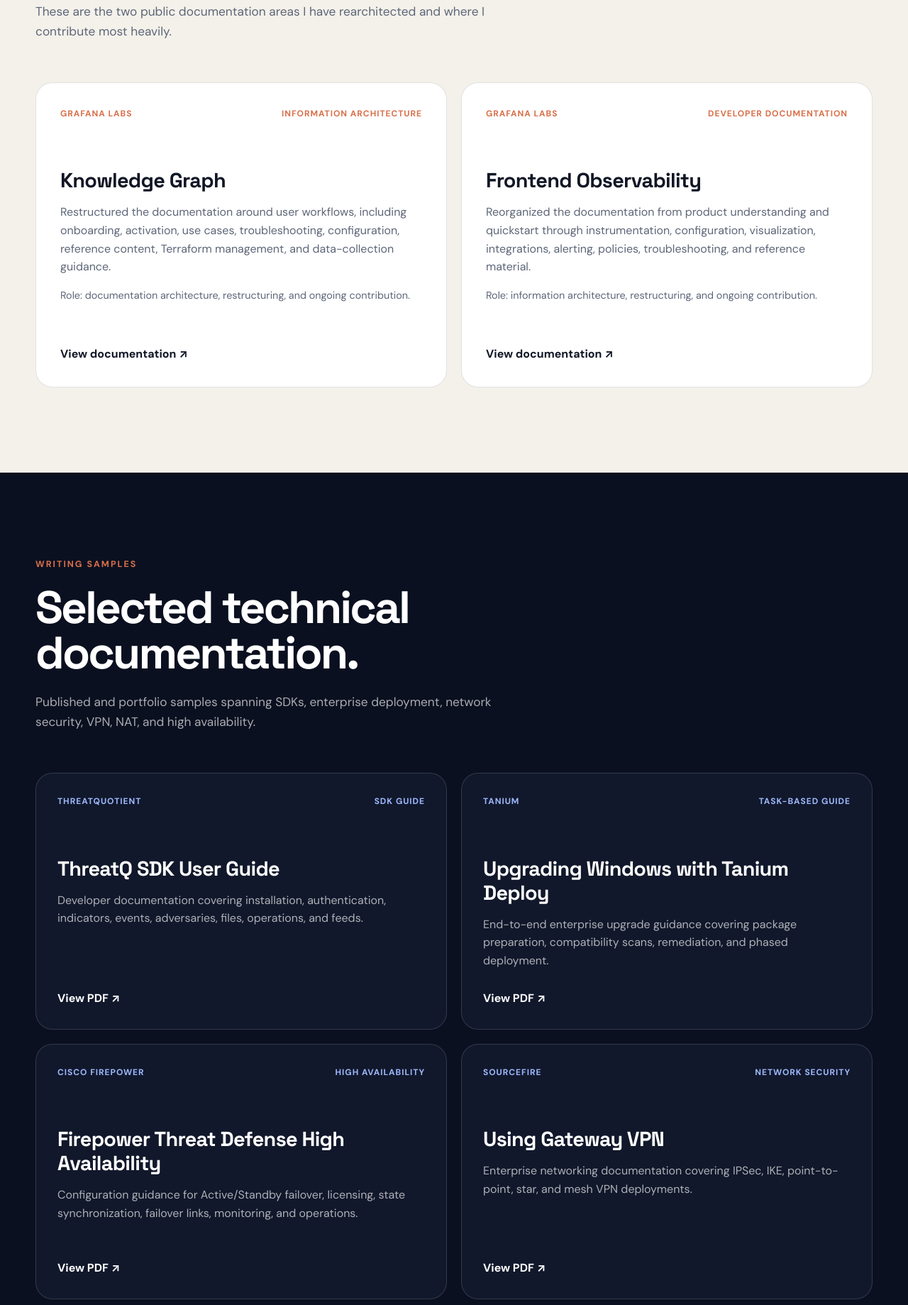
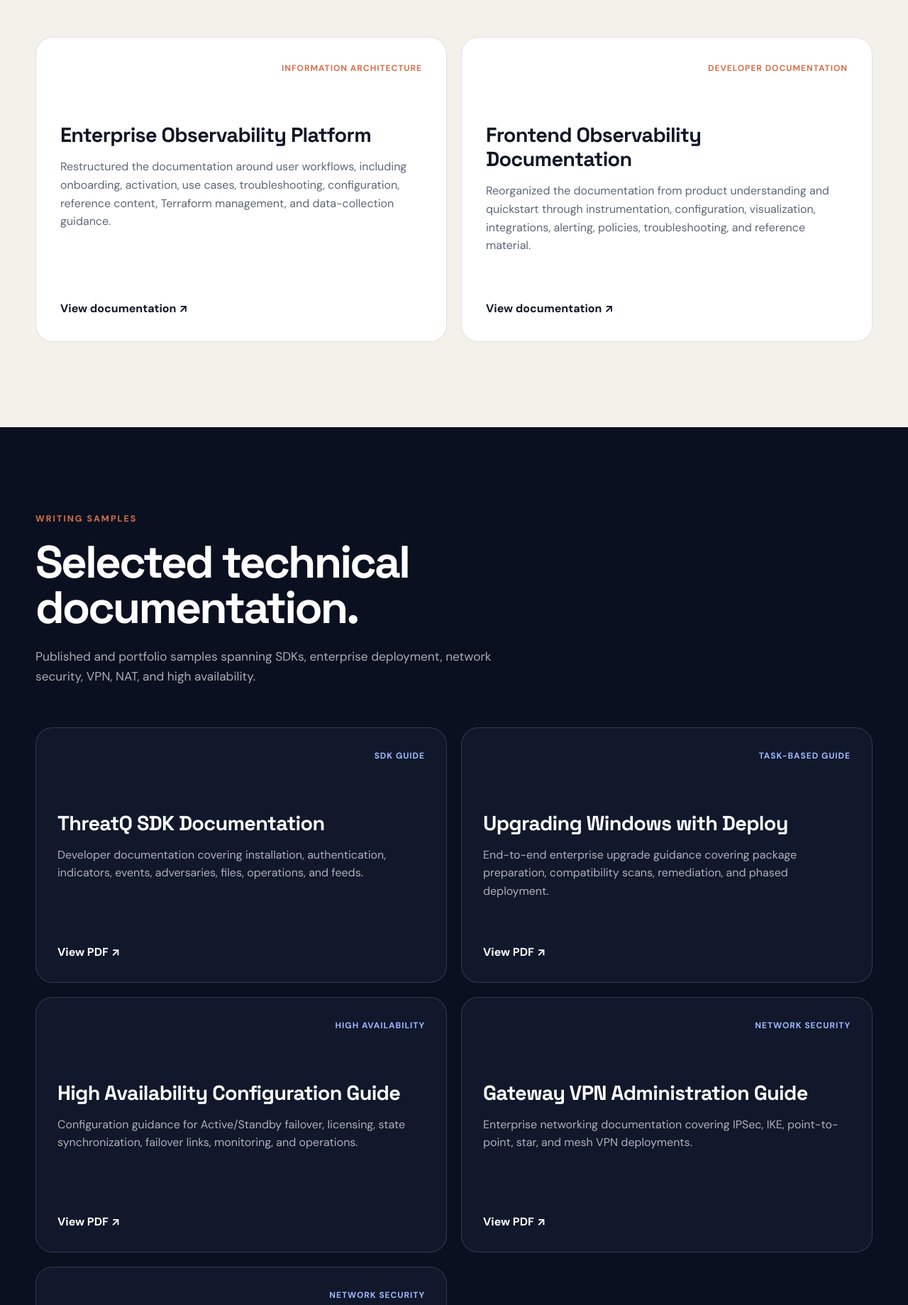
Before and after one commit to uafactor/uafactor.github.io, a plain HTML site: page index.html in a window 1280 px wide. Shown: the part 1504-3343 px from the top of the page at 71% size. Drawn offline with Linux system fonts and the light colour scheme.

Commit message:
anonymize portfolio

```diff
--- a/index.html
+++ b/index.html
@@ -100,43 +100,43 @@
       <div class="shell">
         <div class="section-heading">
           <p class="eyebrow">Current featured work</p>
-          <h2>Documentation architecture at Grafana Labs.</h2>
+          <h2>Documentation architecture at .</h2>
           <p>
-            These are the two public documentation areas I have rearchitected and where I contribute most heavily.
+            Representative examples of recent information architecture and developer documentation work from a large enterprise observability platform.
           </p>
         </div>
 
         <div class="feature-grid">
           <article class="feature-card">
             <div class="feature-topline">
-              <span>Grafana Labs</span>
+              <span></span>
               <span>Information architecture</span>
             </div>
-            <h3>Knowledge Graph</h3>
+            <h3>Enterprise Observability Platform</h3>
             <p>
               Restructured the documentation around user workflows, including onboarding,
               activation, use cases, troubleshooting, configuration, reference content,
               Terraform management, and data-collection guidance.
             </p>
-            <p class="role-note">Role: documentation architecture, restructuring, and ongoing contribution.</p>
-            <a class="sample-link" href="https://grafana.com/docs/grafana-cloud/platform/knowledge-graph/" target="_blank" rel="noopener noreferrer">
+            <p class="role-note"></p>
+            <a class="sample-link" href="#" target="_blank" rel="noopener noreferrer">
               View documentation <span aria-hidden="true">↗</span>
             </a>
           </article>
 
           <article class="feature-card">
             <div class="feature-topline">
-              <span>Grafana Labs</span>
+              <span></span>
               <span>Developer documentation</span>
             </div>
-            <h3>Frontend Observability</h3>
+            <h3>Frontend Observability Documentation</h3>
             <p>
               Reorganized the documentation from product understanding and quickstart through
               instrumentation, configuration, visualization, integrations, alerting, policies,
               troubleshooting, and reference material.
             </p>
-            <p class="role-note">Role: information architecture, restructuring, and ongoing contribution.</p>
-            <a class="sample-link" href="https://grafana.com/docs/grafana-cloud/observe-and-act/monitor-applications/frontend-observability/" target="_blank" rel="noopener noreferrer">
+            <p class="role-note"></p>
+            <a class="sample-link" href="#" target="_blank" rel="noopener noreferrer">
               View documentation <span aria-hidden="true">↗</span>
             </a>
           </article>
@@ -156,36 +156,36 @@
 
         <div class="sample-grid">
           <article class="sample-card">
-            <div class="sample-topline"><span>ThreatQuotient</span><span>SDK guide</span></div>
-            <h3>ThreatQ SDK User Guide</h3>
+            <div class="sample-topline"><span></span><span>SDK guide</span></div>
+            <h3>ThreatQ SDK Documentation</h3>
             <p>Developer documentation covering installation, authentication, indicators, events, adversaries, files, operations, and feeds.</p>
             <a class="sample-link" href="assets/threatq-sdk-user-guide.pdf" target="_blank" rel="noopener">View PDF <span aria-hidden="true">↗</span></a>
           </article>
 
           <article class="sample-card">
-            <div class="sample-topline"><span>Tanium</span><span>Task-based guide</span></div>
-            <h3>Upgrading Windows with Tanium Deploy</h3>
+            <div class="sample-topline"><span></span><span>Task-based guide</span></div>
+            <h3>Upgrading Windows with  Deploy</h3>
             <p>End-to-end enterprise upgrade guidance covering package preparation, compatibility scans, remediation, and phased deployment.</p>
             <a class="sample-link" href="assets/tanium-windows-upgrade.pdf" target="_blank" rel="noopener">View PDF <span aria-hidden="true">↗</span></a>
           </article>
 
           <article class="sample-card">
-            <div class="sample-topline"><span>Cisco Firepower</span><span>High availability</span></div>
-            <h3>Firepower Threat Defense High Availability</h3>
+            <div class="sample-topline"><span></span><span>High availability</span></div>
+            <h3>High Availability Configuration Guide</h3>
             <p>Configuration guidance for Active/Standby failover, licensing, state synchronization, failover links, monitoring, and operations.</p>
             <a class="sample-link" href="assets/firepower-high-availability.pdf" target="_blank" rel="noopener">View PDF <span aria-hidden="true">↗</span></a>
           </article>
 
           <article class="sample-card">
-            <div class="sample-topline"><span>Sourcefire</span><span>Network security</span></div>
-            <h3>Using Gateway VPN</h3>
+            <div class="sample-topline"><span></span><span>Network security</span></div>
+            <h3>Gateway VPN Administration Guide</h3>
             <p>Enterprise networking documentation covering IPSec, IKE, point-to-point, star, and mesh VPN deployments.</p>
             <a class="sample-link" href="assets/sourcefire-gateway-vpn.pdf" target="_blank" rel="noopener">View PDF <span aria-hidden="true">↗</span></a>
           </article>
 
           <article class="sample-card">
-            <div class="sample-topline"><span>Sourcefire</span><span>Network security</span></div>
-            <h3>Using NAT Policies</h3>
+            <div class="sample-topline"><span></span><span>Network security</span></div>
+            <h3>NAT Policy Configuration Guide</h3>
             <p>Configuration guidance for static and dynamic NAT, policy design, rule ordering, troubleshooting, and deployment.</p>
             <a class="sample-link" href="assets/sourcefire-nat-policies.pdf" target="_blank" rel="noopener">View PDF <span aria-hidden="true">↗</span></a>
           </article>
```
